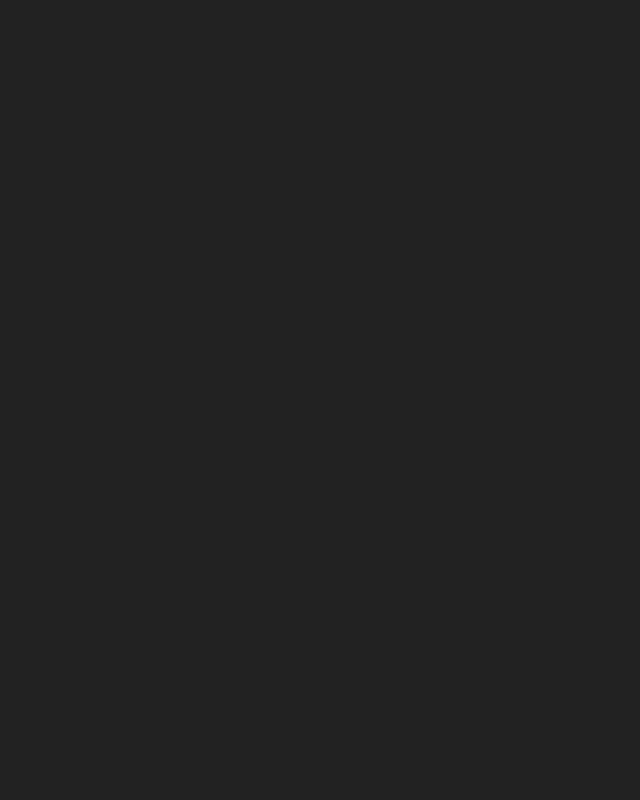
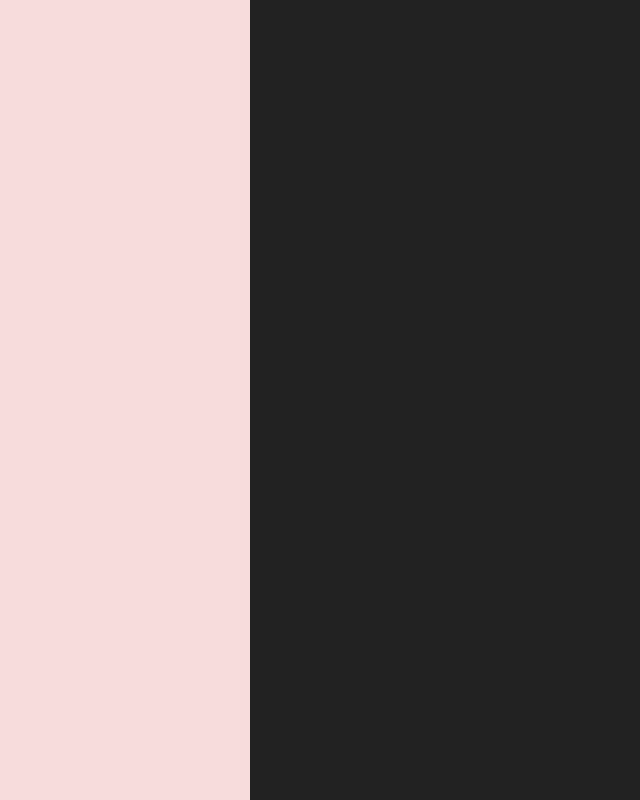
Before and after one commit to flavia3107/algorithm-visualizer, an Angular app: page / in a window 1280 px wide. Shown: the whole page, without its empty margins (0-640 px from the left). Built offline with nearby package versions, Linux system fonts and the light colour scheme.

Commit message:
Algorithm-Visualizer: Main Layout - P3

```diff
--- a/src/app/app.scss
+++ b/src/app/app.scss
@@ -0,0 +1,13 @@
+.main {
+	flex: 1;
+	align-items: stretch;
+}
+
+.sidenav {
+	width: 250px;
+	background-color: #f7dcdc;
+}
+
+.content {
+	flex: 1;
+}
--- a/src/index.html
+++ b/src/index.html
@@ -9,7 +9,7 @@
   <link rel="icon" type="image/x-icon" href="favicon.ico">
 </head>
 
-<body>
+<body class="flex-column">
   <app-root></app-root>
 </body>
 
--- a/src/styles.scss
+++ b/src/styles.scss
@@ -1,5 +1,28 @@
 @use 'styles/color-variables' as *;
+
+html,
+body {
+	margin: 0;
+	padding: 0;
+	min-height: 100vh;
+	min-height: 100dvh;
+}
+
+app-root {
+	flex: 1;
+	display: flex;
+	flex-direction: column;
+}
 
 body {
 	background-color: $bg-dark-gray;
 }
+
+.flex-row {
+	display: flex;
+}
+
+.flex-column {
+	display: flex;
+	flex-direction: column;
+}
```
